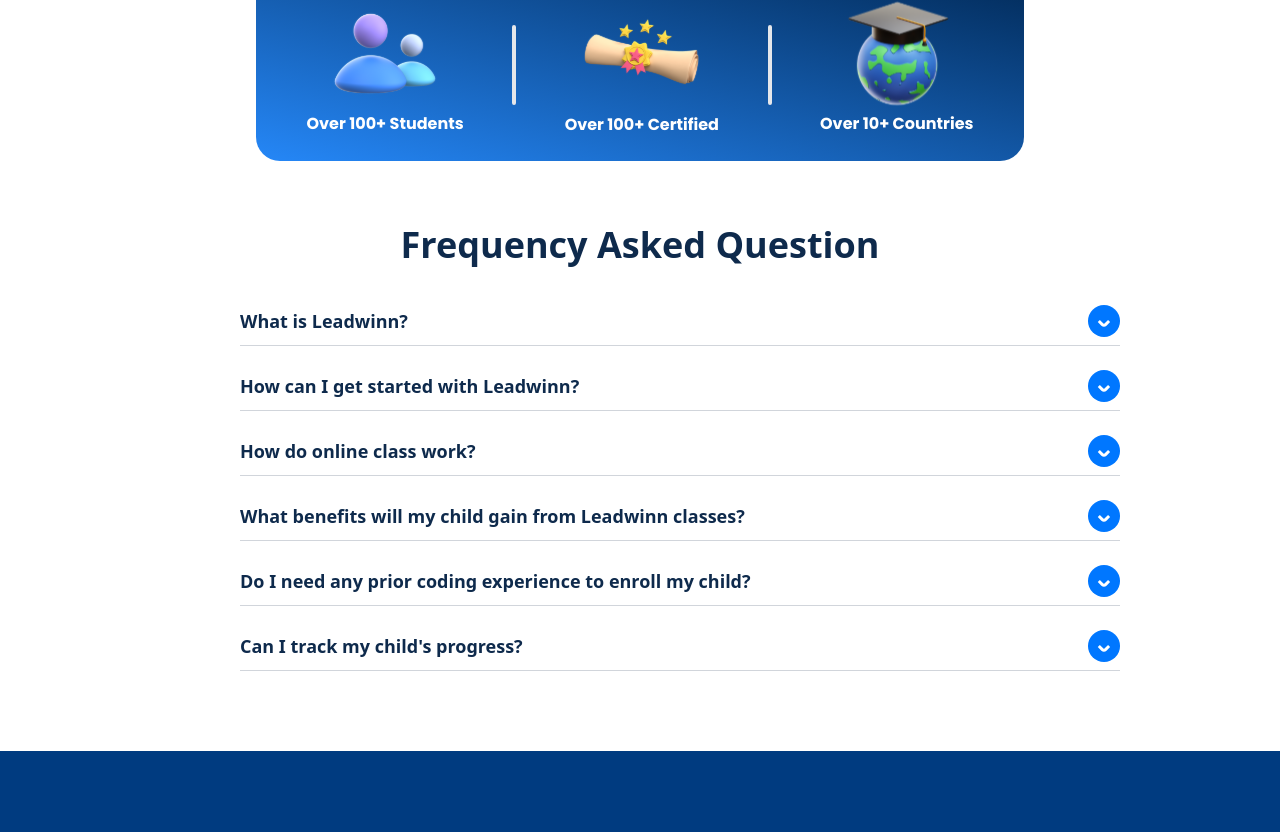
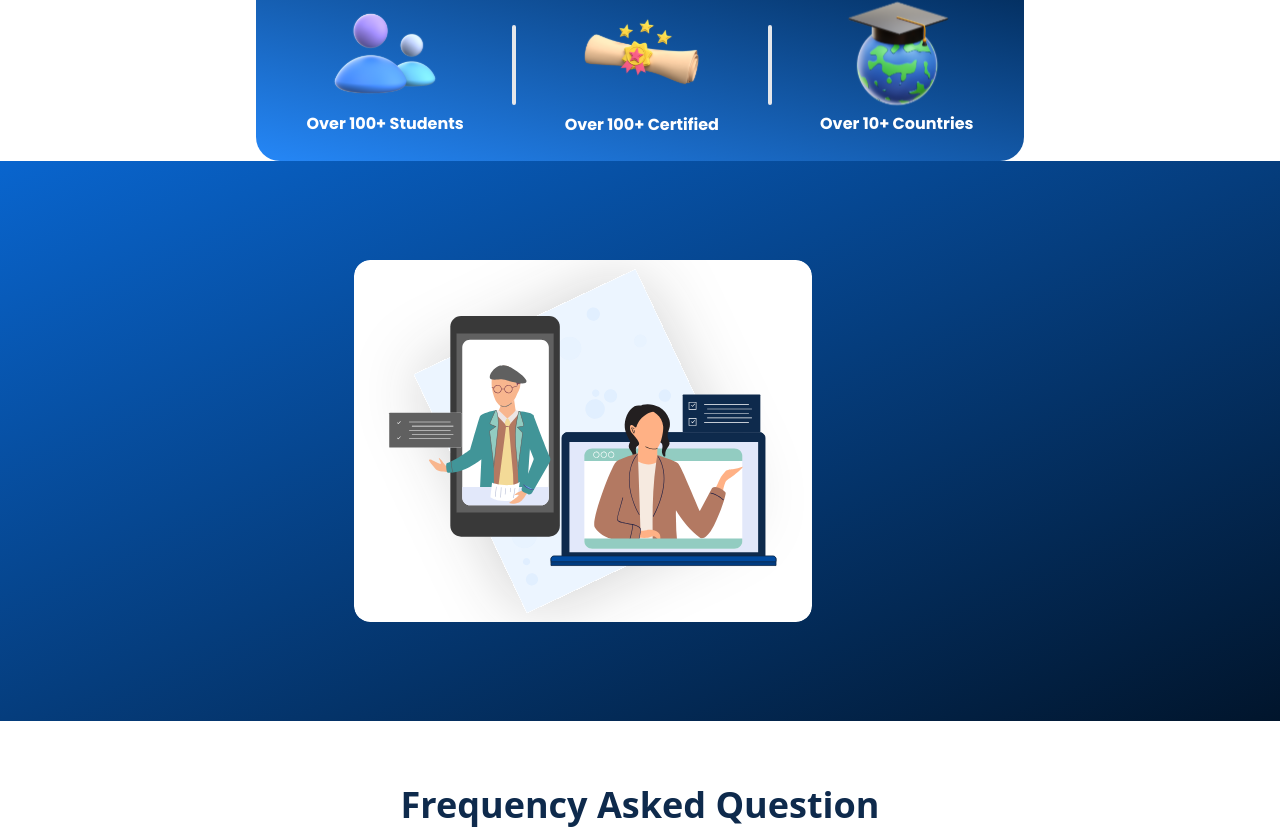
Before and after one commit to Adeleyeha-17/Leadwinn-Academy, a React (Vite) app: page / in a window 1280 px wide. Shown: the part 808-1640 px from the top of the page. Built offline with nearby package versions, Linux system fonts and the light colour scheme.

Commit message:
Testimonial component

```diff
--- a/src/App.tsx
+++ b/src/App.tsx
@@ -12,7 +12,7 @@ function App() {
     <>
       <Router>
         <Routes>
-          <Route path="/" element={<Layout><Home words={[]} colors={[]} /></Layout>} />
+          <Route path="/" element={<Layout><Home /></Layout>} />
           <Route path="/about" element={<Layout><About /></Layout>} />
           <Route path="/library" element={<Layout><Library /></Layout>} />
           <Route path="/tech-hub" element={<Layout><Techhub /></Layout>} />
--- /dev/null
+++ b/src/components/Hero/Hero.tsx
@@ -0,0 +1,69 @@
+
+import { useEffect, useState } from "react";
+import Button from "../Button";
+
+type HomeProps = {
+   words: string[];
+   colors: string[];
+ };
+
+export const Hero: React.FC<HomeProps> = () => {
+
+   const words: string[] = ["Interactive", "Educative", "Informative"];
+   const colors: string[] = ["text-blue-500", "text-yellow-600", "text-green-500"];
+
+   const [currentIndex, setCurrentIndex] = useState<number>(0);
+
+   useEffect(() => {
+     const interval = setInterval(() => {
+       setCurrentIndex((index) => (index + 1) % words.length);
+     }, 2000);
+
+     return () => {
+       clearInterval(interval);
+     };
+   }, []);
+
+   const currentWord: string = words[currentIndex];
+   const currentColorClass: string = colors[currentIndex];
+
+
+
+  return (
+    <div>
+      <div className="flex flex-col md:flex-row mt-14 md:mt-24 justify-between lg:max-xl:px-10 lg:space-x-20 sm:p-20 px-5 md:max-w-6xl lg:max-w-7xl mx-auto">
+        <div className="font-poppins text-lead-black">
+
+          <h1 className="text-3xl sm:text-4xl md:text-myXL xl:text-6xl font-bold md:leading-snug mb-2 md:mb-5">Engage in the Future of Learning with <span className={`animate-slide-top ${currentColorClass}`}>{currentWord}</span>  Online Coding Classes</h1>
+          <h1 className="mb-3 md:mb-5 text-sm md:text-base">Elevate Learning with Online Coding Classes Empowering Kids and  <br className="hidden sm:flex" /> Teens Aged 6-17 to Shape the Future through Design and Innovation.</h1>
+
+          <Button path="" title="Discover Course" />
+
+        </div>
+
+        <img src="./homeIllustration.svg" alt="home illustration" className="mx-auto sm:w-3/4 md:w-2/5" />
+      </div>
+
+      <div className=" bg-gradient-to-tr from-home-gra-2 to-home-gra h-20 md:h-48 w-3/5 rounded-3xl font-poppins text-white md:font-bold text-xs lg:text-base items-center justify-between px-10 -mt-10 mx-auto hidden md:flex">
+        <div className="flex flex-col items-center mx-auto ">
+          <img src="./edu1.svg" alt="" className="mx-auto " />
+          <h1>Over 100+ Students</h1>
+        </div>
+
+        <div className="w-20 border-gray-200 border-2 transform rotate-90 rounded-lg"></div>
+
+        <div className="flex flex-col items-center justify-center mx-auto">
+          <img src="./edu2.svg" alt="" className="mx-auto" />
+          <h1>Over 100+ Certified</h1>
+        </div>
+
+        <div className="w-20 border-gray-200 border-2 transform rotate-90 rounded-lg"></div>
+
+        <div className="flex flex-col items-center mx-auto">
+          <img src="./edu3.svg" alt="" className="mx-auto" />
+          <h1>Over 10+ Countries</h1>
+        </div>
+      </div>
+    </div>
+  )
+}
--- /dev/null
+++ b/src/components/Hero/index.tsx
@@ -0,0 +1,3 @@
+import { Hero } from "./Hero";
+
+export default Hero;
--- /dev/null
+++ b/src/components/Testimonial/Testimonial.tsx
@@ -0,0 +1,12 @@
+
+export const Testimonial = () => {
+  return (
+    <div className="bg-gradient-to-tl from-test-gra-2 to-test-gra h-81 flex items-center justify-center">
+      <div>
+         <img src="./sliderImg.svg" alt="slider Image" className="w-4/5"/>
+
+      </div>
+
+    </div>
+  )
+}
--- /dev/null
+++ b/src/components/Testimonial/index.tsx
@@ -0,0 +1,3 @@
+import { Testimonial } from "./Testimonial";
+
+export default Testimonial;
--- a/src/pages/Feedback.tsx
+++ b/src/pages/Feedback.tsx
@@ -0,0 +1,6 @@
+
+export const Feedback = () => {
+  return (
+    <div>Feedback</div>
+  )
+}
--- a/src/pages/Home.tsx
+++ b/src/pages/Home.tsx
@@ -1,31 +1,11 @@
-import Button from "../components/Button";
-import { useEffect, useState } from "react";
+
 import Faq from "../components/Faq";
+import Hero from "../components/Hero";
+import Testimonial from "../components/Testimonial";
 
-type HomeProps = {
-  words: string[];
-  colors: string[];
-};
 
-export const Home: React.FC<HomeProps> = () => {
-  const words: string[] = ["Interactive", "Educative", "Informative"];
-  const colors: string[] = ["text-blue-500", "text-yellow-600", "text-green-500"];
 
-  const [currentIndex, setCurrentIndex] = useState<number>(0);
-
-  useEffect(() => {
-    const interval = setInterval(() => {
-      setCurrentIndex((index) => (index + 1) % words.length);
-    }, 2000);
-
-    return () => {
-      clearInterval(interval);
-    };
-  }, []);
-
-  const currentWord: string = words[currentIndex];
-  const currentColorClass: string = colors[currentIndex];
-
+export const Home: React.FC = () => {
 
   return (
     <div>
@@ -33,39 +13,9 @@ export const Home: React.FC<HomeProps> = () => {
         <path d="M0 0H1440V813.284C1229.5 658.095 148 1058 0 658.095V197V0Z" fill="#ECF5FF" />
       </svg>
 
-      <div className="flex flex-col md:flex-row mt-14 md:mt-24 justify-between lg:max-xl:px-10 lg:space-x-20 sm:p-20 px-5 md:max-w-6xl lg:max-w-7xl mx-auto">
-        <div className="font-poppins text-lead-black">
+      <Hero words={[]} colors={[]}/>
 
-          <h1 className="text-3xl sm:text-4xl md:text-myXL xl:text-6xl font-bold md:leading-snug mb-2 md:mb-5">Engage in the Future of Learning with <span className={`animate-slide-top ${currentColorClass}`}>{currentWord}</span>  Online Coding Classes</h1>
-          <h1 className="mb-3 md:mb-5 text-sm md:text-base">Elevate Learning with Online Coding Classes Empowering Kids and  <br className="hidden sm:flex" /> Teens Aged 6-17 to Shape the Future through Design and Innovation.</h1>
-
-          <Button path="" title="Discover Course" />
-
-        </div>
-
-        <img src="./homeIllustration.svg" alt="home illustration" className="mx-auto sm:w-3/4 md:w-2/5" />
-      </div>
-
-      <div className=" bg-gradient-to-tr from-home-gra-2 to-home-gra h-20 md:h-48 w-3/5 rounded-3xl font-poppins text-white md:font-bold text-xs lg:text-base items-center justify-between px-10 -mt-10 mx-auto hidden md:flex">
-        <div className="flex flex-col items-center mx-auto ">
-          <img src="./edu1.svg" alt="" className="mx-auto " />
-          <h1>Over 100+ Students</h1>
-        </div>
-
-        <div className="w-20 border-gray-200 border-2 transform rotate-90 rounded-lg"></div>
-
-        <div className="flex flex-col items-center justify-center mx-auto">
-          <img src="./edu2.svg" alt="" className="mx-auto" />
-          <h1>Over 100+ Certified</h1>
-        </div>
-
-        <div className="w-20 border-gray-200 border-2 transform rotate-90 rounded-lg"></div>
-
-        <div className="flex flex-col items-center mx-auto">
-          <img src="./edu3.svg" alt="" className="mx-auto" />
-          <h1>Over 10+ Countries</h1>
-        </div>
-      </div>
+      <Testimonial />
 
       <Faq />
     </div>
--- a/tailwind.config.js
+++ b/tailwind.config.js
@@ -23,7 +23,9 @@ export default {
         "nav-blue" : "#ECF5FF",
         "footer-blue" : "#003B80",
         "home-gra" : "#012956",
-        "home-gra-2" : "#2587F7"
+        "home-gra-2" : "#2587F7",
+        "test-gra" : "#0965CE",
+        "test-gra-2" : "#01152C"
       },
       backgroundImage: {
         "home" : "url(/wave.svg)"
@@ -32,7 +34,8 @@ export default {
         "15" : "54.4px"
       },
       height: {
-        "80": "80vh"
+        "80": "80vh",
+        "81" : "70vh"
       }
     },
     },
```
Also changed, not shown: public/sliderImg.svg (added).
